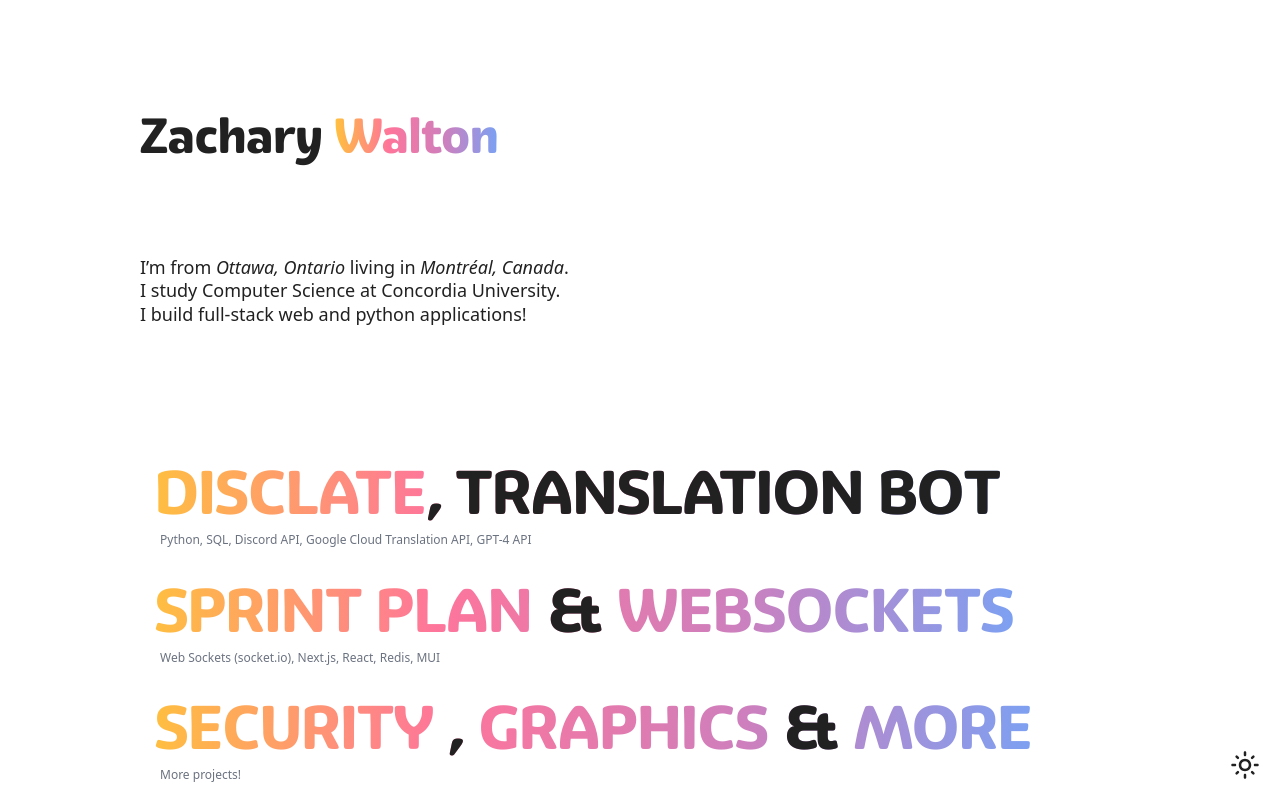
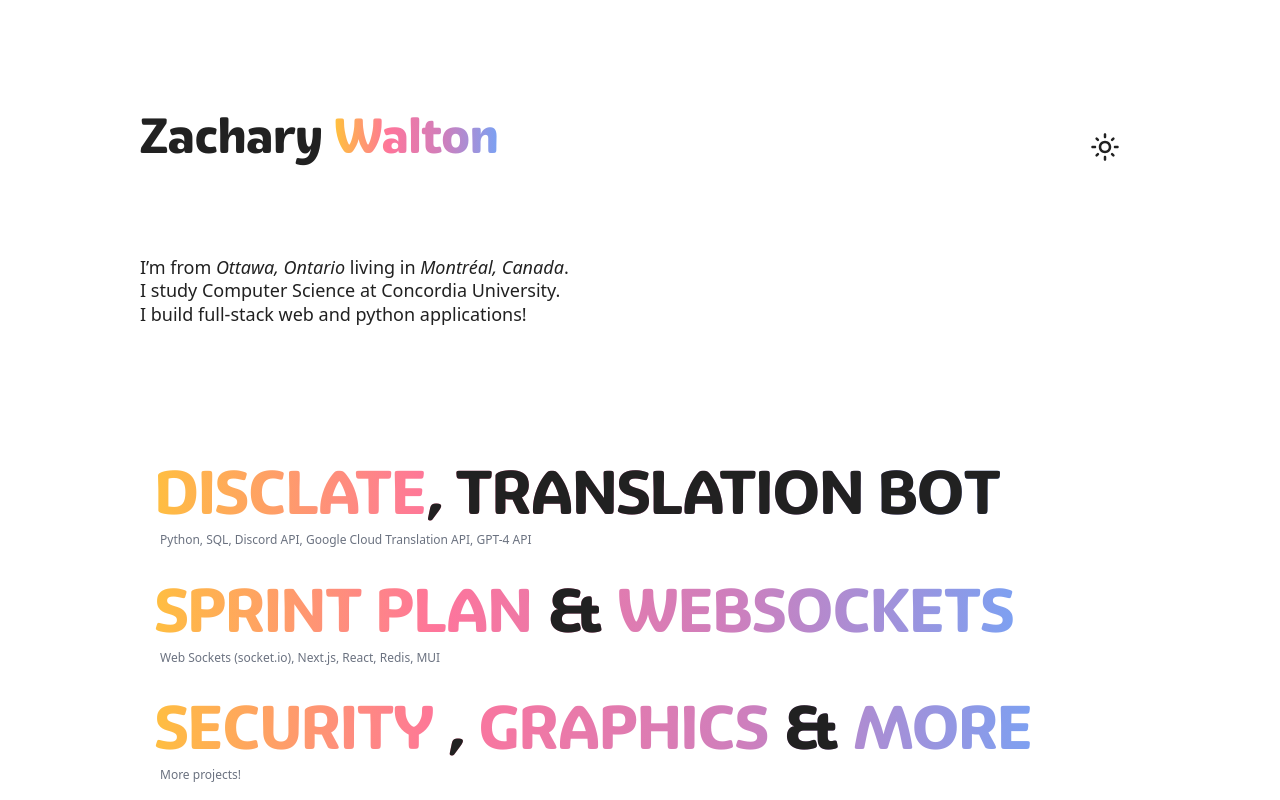
Before and after one commit to zackwalton/personal-site, a Next.js app: page / in a window 1280 px wide. Shown: the top 800 px of the page. Built offline with nearby package versions, Linux system fonts and the light colour scheme.

Commit message:
Moved theme switcher

```diff
--- a/app/layout.tsx
+++ b/app/layout.tsx
@@ -37,9 +37,9 @@ export default function RootLayout({ children, }: { children: React.ReactNode })
                     } catch (_) {}
                   `
             }} />
-        <ThemeHandler />
         <div className={"flex flex-nowrap items-center justify-center h-fit"}>
-            <div className={"w-[1000px] h-fit mt-28"}>
+            <div className={"relative w-[1000px] h-fit mt-28"}>
+                <ThemeHandler />
                 {children}
             </div>
         </div>
--- a/components/ThemeHandler.tsx
+++ b/components/ThemeHandler.tsx
@@ -27,7 +27,7 @@ export default function ThemeHandler() {
 
 
     return (
-        <button type="button" className={"fixed bottom-5 right-5 text-3xl animate-fade"}
+        <button type="button" className={"absolute top-5 right-5 text-3xl animate-fade"}
                 onClick={() => (darkMode ? changeThemeHandler('light') : changeThemeHandler('dark'))}>
             {darkMode ? <MdOutlineDarkMode /> : <MdOutlineLightMode />}
         </button>
```
